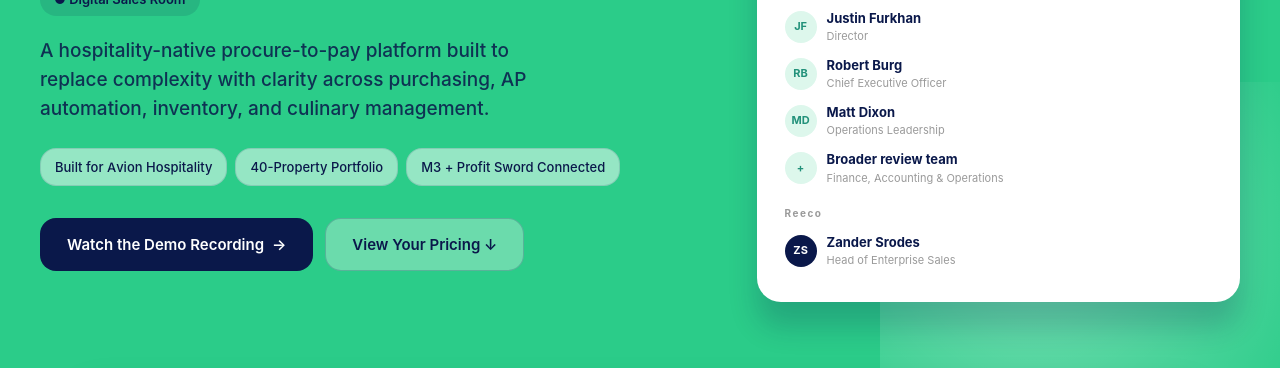
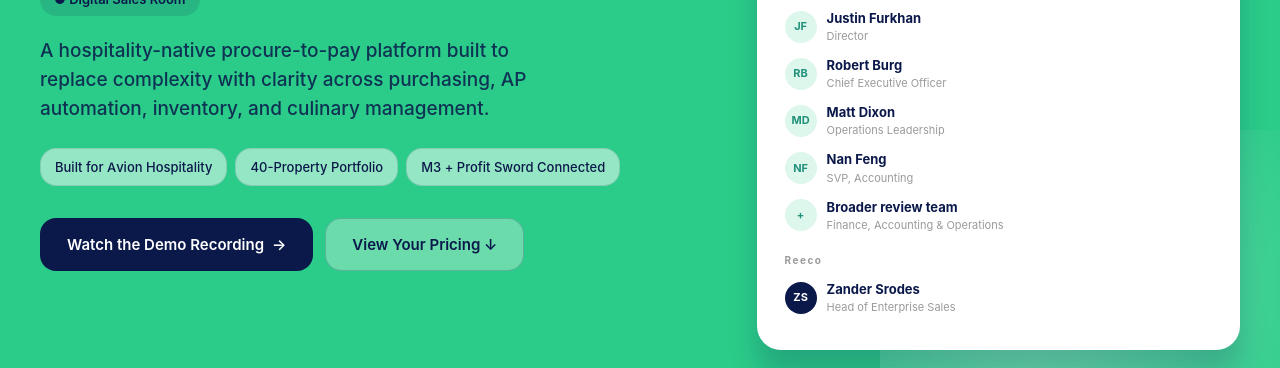
Before and after one commit to zanders-commits/avion-dsr, a plain HTML site: page index.html in a window 1280 px wide. Shown: the part 369-737 px from the top of the page. Drawn offline with Linux system fonts and the light colour scheme.

Commit message:
Add files via upload

```diff
--- a/index.html
+++ b/index.html
@@ -410,6 +410,13 @@
           <div>
             <div class="attendee-name">Matt Dixon</div>
             <div class="attendee-role">Operations Leadership</div>
+          </div>
+        </div>
+        <div class="attendee-row">
+          <div class="attendee-avatar avion">NF</div>
+          <div>
+            <div class="attendee-name">Nan Feng</div>
+            <div class="attendee-role">SVP, Accounting</div>
           </div>
         </div>
         <div class="attendee-row">
```
